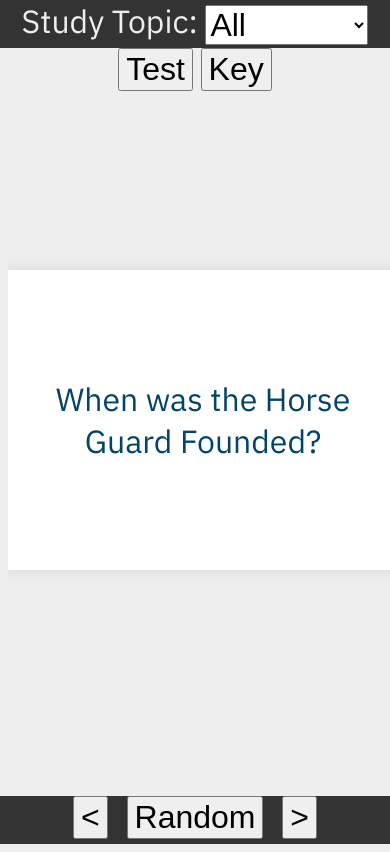
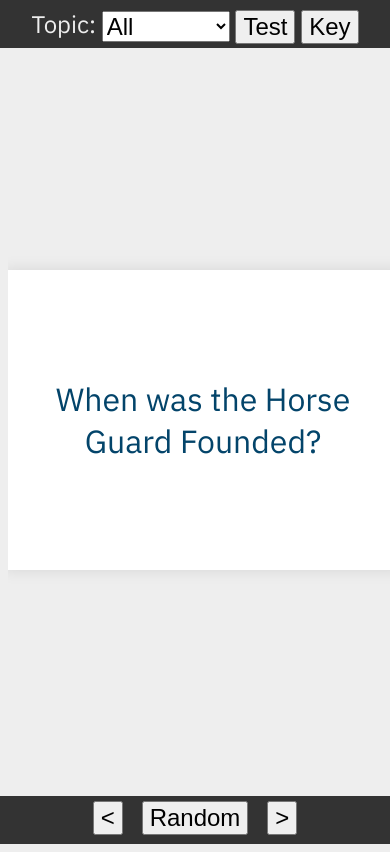
Before and after one commit to pmmatchen/2ghg-2024, a plain HTML site: page index.html in a window 390 px wide. Drawn offline with Linux system fonts and the light colour scheme.

Commit message:
Mobile fixes.  Added app icon

```diff
--- a/index.html
+++ b/index.html
@@ -4,6 +4,13 @@
     <meta charset="UTF-8" />
     <meta name="viewport" content="width=device-width, initial-scale=1.0, maximum-scale=1.0, user-scalable=0"/>
     <title>2GHG Study Guide</title>
+    <link rel="icon" href="2GHGLogo.png">
+    <!-- Chrome, Firefox OS and Opera -->
+    <meta name="theme-color" content="#eee">
+    <!-- Windows Phone -->
+    <meta name="msapplication-navbutton-color" content="#eee">
+    <!-- iOS Safari -->
+    <meta name="apple-mobile-web-app-status-bar-style" content="#eee">
     <link rel="preconnect" href="https://fonts.googleapis.com" />
     <link rel="preconnect" href="https://fonts.gstatic.com" crossorigin />
     <link
@@ -42,9 +49,9 @@
   </head>
   <body>
     <div class="nav-bar">
-      Study Topic:
+      Topic:
       <select id="cardBankSelector">
-        <option>DNC</option>
+        <option></option>
       </select>
       <button id="testButton">Test</button>
       <button id="testWithAnswersButton">Key</button>
@@ -755,16 +762,18 @@
     @media screen and (max-width: 600px) {
       button,
       select {
-        font-size: 2rem;
+        font-size: 1.5rem;
       }
 
       .nav-bar {
-        font-size: 2rem;
+        font-size: 1.5rem;
         height: 3rem;
+        line-height: 3rem;
       }
 
       .footer {
         height: 3rem;
+        line-height: 3rem;
       }
     }
 
```
Also changed, not shown: 2GHGLogo.png (added).
